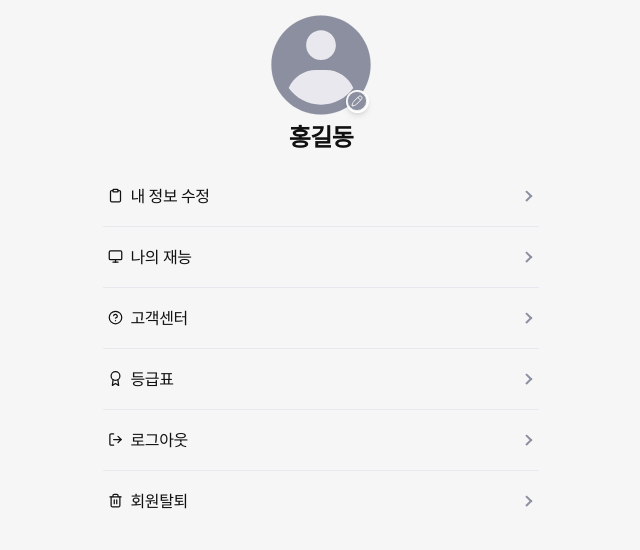
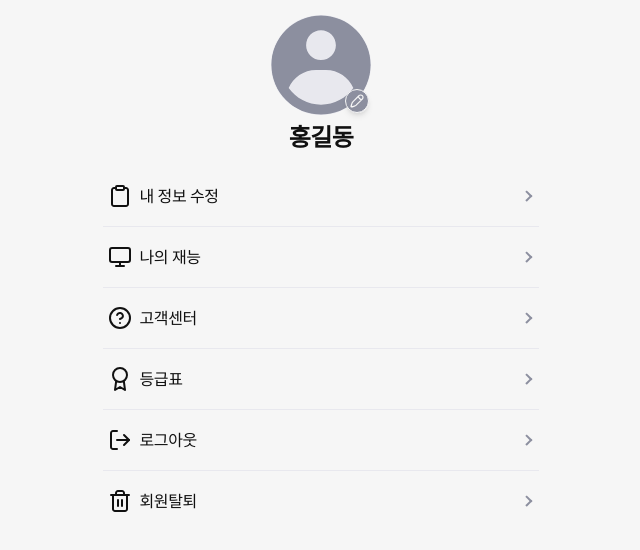
Before and after one commit to 9oormthon-univ/2025_SEASONTHON_TEAM_57_FE, a Next.js app: page /mypage in a window 1280 px wide. Shown: the top 550 px of the page, without its empty margins (319-959 px from the left). Built offline with nearby package versions, Linux system fonts and the light colour scheme.

Commit message:
feat: 마이페이지 ui

```diff
--- a/app/(router)/mypage/page.tsx
+++ b/app/(router)/mypage/page.tsx
@@ -1,37 +1,62 @@
+'use client';
+
 import Image from 'next/image';
 import Link from 'next/link';
 import React from 'react';
 
-type ItemProps = {
-  href?: string;
-  iconName: string;
-  label: string;
-  danger?: boolean;
-};
+import Award from '@/public/mypage/award.svg';
+import Clipboard from '@/public/mypage/clipboard.svg';
+import HelpCircle from '@/public/mypage/help-circle.svg';
+import LogOut from '@/public/mypage/log-out.svg';
+import Monitor from '@/public/mypage/monitor.svg';
+import ProfileEdit from '@/public/mypage/profile_edit.svg';
+import Trash from '@/public/mypage/trash-2.svg';
 
-function SvgIcon({ name, alt }: { name: string; alt: string }) {
+function SvgBox({
+  Icon,
+  size = 24,
+  label,
+  className = '',
+}: {
+  Icon: any;
+  size?: number;
+  label?: string;
+  className?: string;
+}) {
   return (
-    <span className="flex h-6 w-6 items-center justify-center">
-      <Image
-        src={`/mypage/${name}.svg`}
-        alt={alt}
-        width={24}
-        height={24}
-        className="h-6 w-6"
-        priority
+    <span
+      className={`inline-flex items-center justify-center shrink-0 ${className}`}
+      style={{ width: size, height: size }}
+      aria-hidden={!label}
+    >
+      <Icon
+        width={size}
+        height={size}
+        viewBox="0 0 24 24"
+        preserveAspectRatio="xMidYMid meet"
+        className="block w-full h-full"
+        aria-label={label}
+        role={label ? 'img' : undefined}
       />
     </span>
   );
 }
 
-function ListItem({ href = '#', iconName, label, danger }: ItemProps) {
+type ItemProps = {
+  href?: string;
+  Icon: any;
+  label: string;
+  danger?: boolean;
+};
+
+function ListItem({ href = '#', Icon, label, danger }: ItemProps) {
   return (
     <li className="border-b border-[var(--gray1)] last:border-b-0">
       <Link
         href={href}
         className="grid grid-cols-[auto_1fr_auto] items-center gap-3 h-[60px] px-2 active:opacity-90 hover:bg-white/40"
       >
-        <SvgIcon name={iconName} alt={label} />
+        <SvgBox Icon={Icon} size={24} />
         <span
           className={`body2 leading-[24px] ${
             danger ? 'text-[var(--primary)]' : 'text-[var(--black)]'
@@ -52,7 +77,8 @@ export default function MyPage() {
     <main className="bg-main min-h-screen">
       <section className="mx-auto max-w-[500px] px-[32px] pt-6 pb-8">
         <div className="flex flex-col items-center gap-3 pb-6">
-          <div className="relative h-[100px] w-[100px] rounded-full bg-[var(--gray1)] flex items-center justify-center">
+          <div className="relative h-[100px] w-[100px]">
+            <div className="absolute inset-0 rounded-full bg-[var(--gray1)] overflow-hidden flex items-center justify-center">
               <Image
                 src="/mypage/profile.svg"
                 alt="프로필"
@@ -61,29 +87,26 @@ export default function MyPage() {
                 className="h-[100px] w-[100px] object-contain"
                 priority
               />
+            </div>
+
             <button
-              className="absolute right-1 bottom-1 h-9 w-9 rounded-full bg-white border border-[var(--gray2)] shadow-md flex items-center justify-center z-10"
+              className="absolute right-1 bottom-1 h-9 w-9 rounded-full border border-[var(--gray2)] shadow-md flex items-center justify-center z-10 bg-transparent"
               aria-label="프로필 수정"
             >
-              <Image
-                src="/mypage/profile_edit.svg"
-                alt="프로필 수정"
-                width={16}
-                height={16}
-                className="h-8 w-8"
-              />
+              <SvgBox Icon={ProfileEdit} size={24} />
             </button>
           </div>
+
           <h2 className="h2 text-[var(--black)]">홍길동</h2>
         </div>
 
         <ul className="flex flex-col">
-          <ListItem iconName="clipboard" label="내 정보 수정" href="#profile" />
-          <ListItem iconName="monitor" label="나의 재능" href="#talent" />
-          <ListItem iconName="help-circle" label="고객센터" href="#cs" />
-          <ListItem iconName="award" label="등급표" href="#grade" />
-          <ListItem iconName="log-out" label="로그아웃" href="#logout" />
-          <ListItem iconName="trash-2" label="회원탈퇴" href="#withdraw" />
+          <ListItem Icon={Clipboard} label="내 정보 수정" href="#profile" />
+          <ListItem Icon={Monitor} label="나의 재능" href="#talent" />
+          <ListItem Icon={HelpCircle} label="고객센터" href="#cs" />
+          <ListItem Icon={Award} label="등급표" href="#grade" />
+          <ListItem Icon={LogOut} label="로그아웃" href="#logout" />
+          <ListItem Icon={Trash} label="회원탈퇴" href="#withdraw" />
         </ul>
       </section>
     </main>
--- a/app/page.tsx
+++ b/app/page.tsx
@@ -7,18 +7,16 @@ export default function Home() {
   return (
     <div className="h1">
       <p>Main Page</p>
-      <Link
-        className="text-blue-500"
-        href="/challenge"
-      >
+      <Link className="text-blue-500" href="/challenge">
         임시 챌린지 페이지로 /challenge
       </Link>
       <br />
-      <Link
-        className="text-blue-500"
-        href="/skill"
-      >
+      <Link className="text-blue-500" href="/skill">
         임시 재능교환소 페이지로 /skill
+      </Link>
+      <br />
+      <Link className="text-blue-500" href="mypage">
+        임시 마이페이지로 /mypage
       </Link>
     </div>
   );
```
Lines whose indentation alone changed are shown as unchanged.
